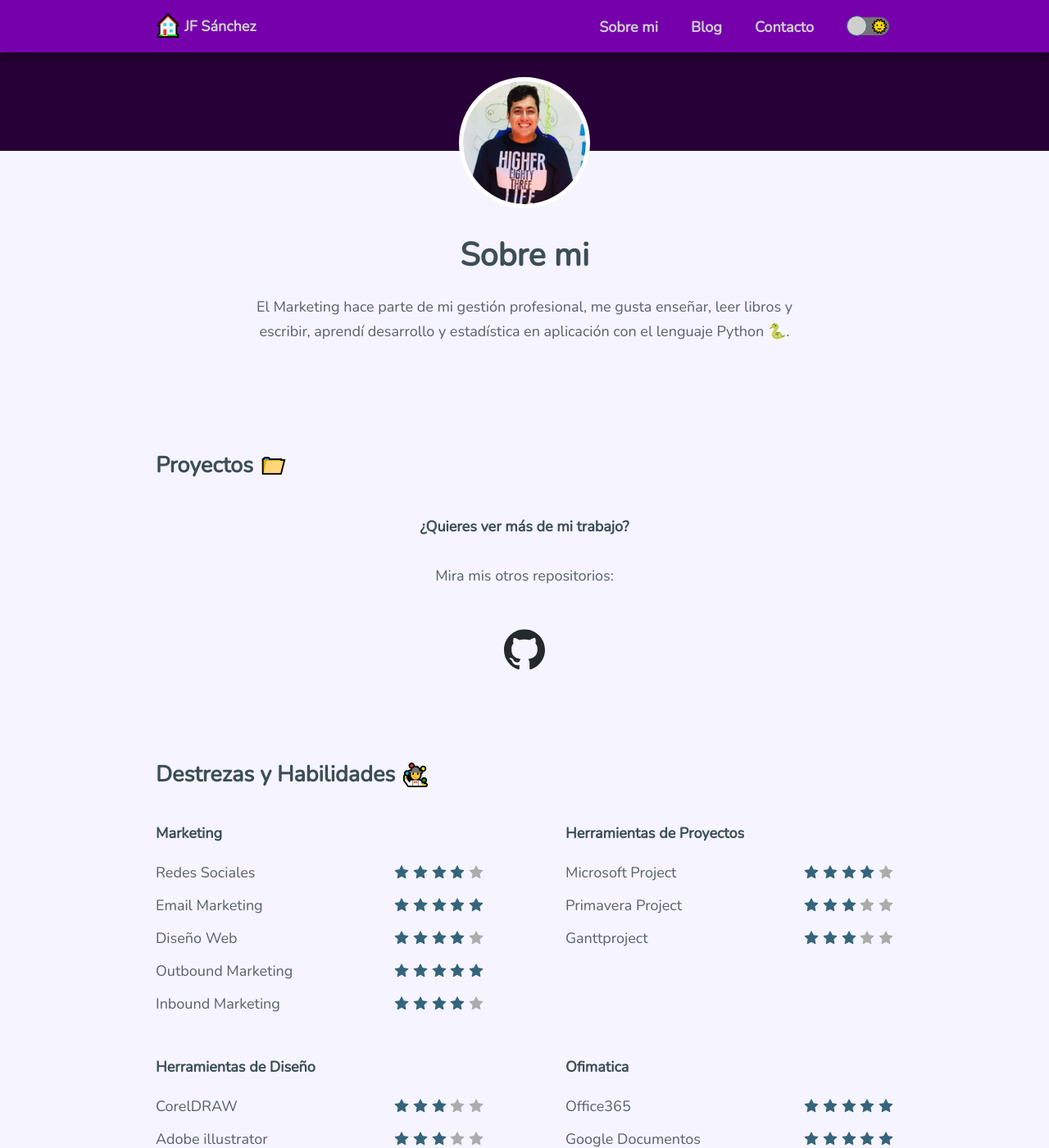
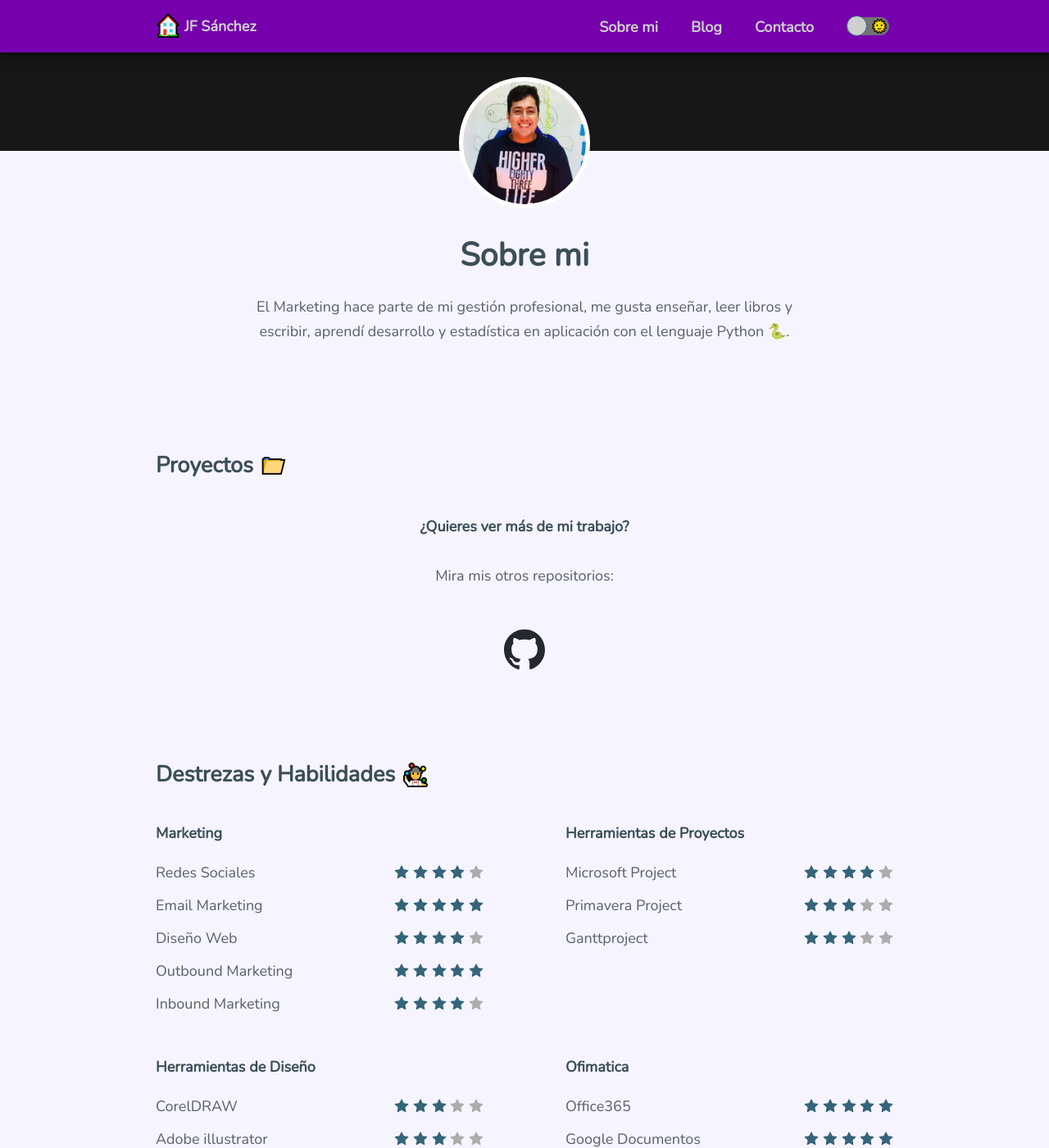
Before and after one commit to jfsanc/jfsanchez, a Jekyll site: the page built from _pages/experience.md, in a window 1280 px wide and 1400 px high. Shown: the whole window at 82% size. Built offline with Jekyll 4.4.1, drawn with Linux system fonts in a browser that asks for light colours.

Commit message:
Update index.scss

```diff
--- a/_sass/pages/index.scss
+++ b/_sass/pages/index.scss
@@ -60,7 +60,7 @@
     }
 
     align-items: center;
-    background-color: rgb(40, 0, 56);
+    background-color: rgb(23, 23, 24);
     box-shadow: 0 0 5px 0 rgb(255, 255, 255);
     display: flex;
     flex-direction: column;
```
